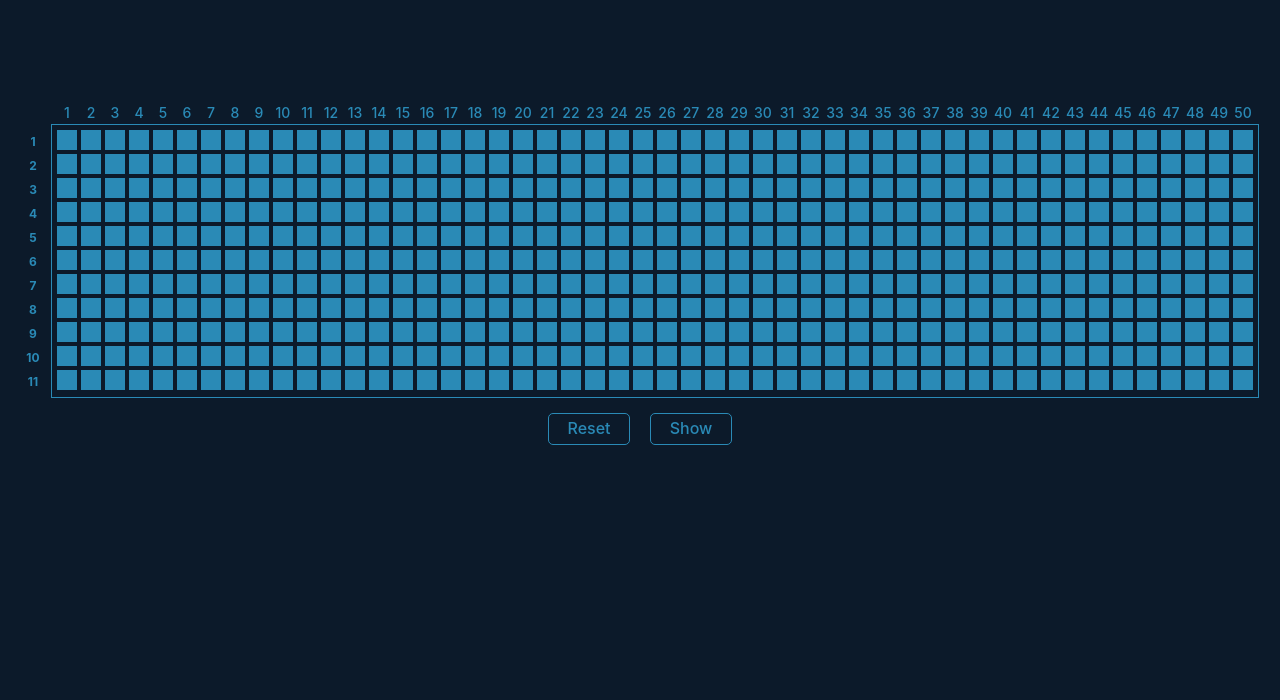
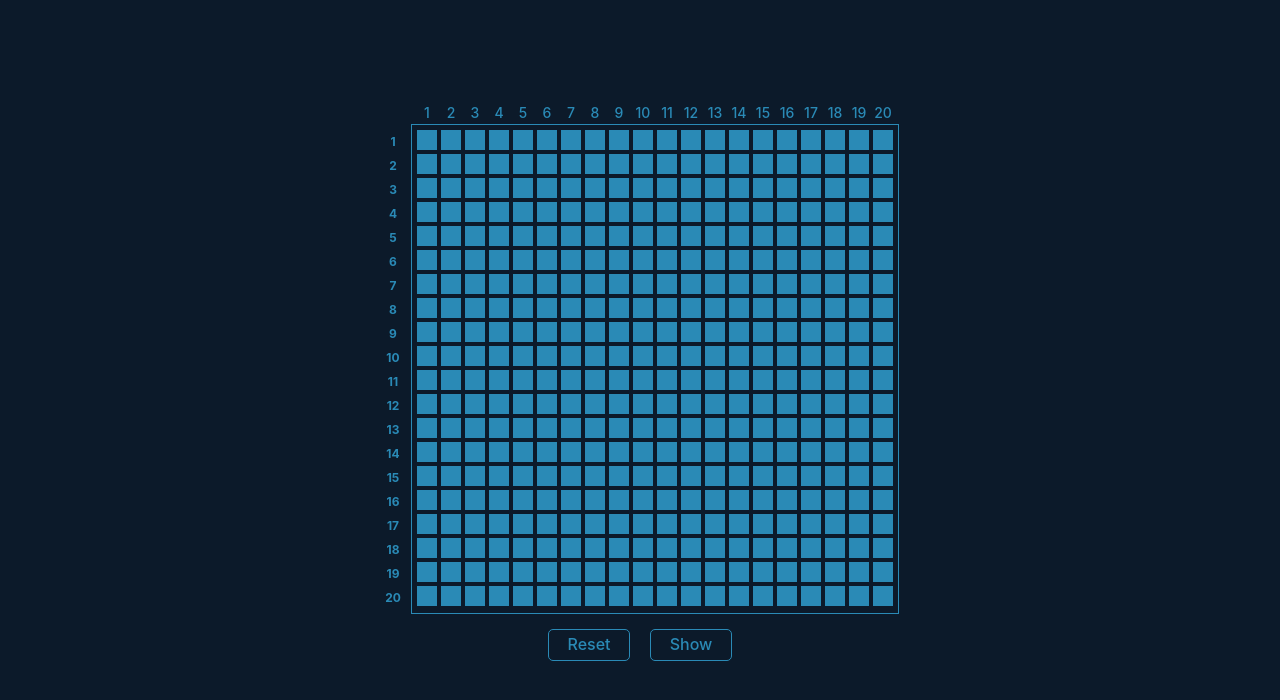
Before and after one commit to knighttkey/pixel-paint, a React (Vite) app: page / in a window 1280 px wide. Shown: the top 700 px of the page. Built offline with nearby package versions, Linux system fonts and the light colour scheme.

Commit message:
modify touch event

```diff
--- a/src/App.css
+++ b/src/App.css
@@ -3,6 +3,7 @@
   width: 100vw;
   height: 100vh;
   background-color: #0c1a2a;
+  touch-action: none;
 }
 
 .App-logo {
--- a/src/components/Schedule.tsx
+++ b/src/components/Schedule.tsx
@@ -11,15 +11,18 @@ type DragPoint = {
 interface ClickEventTarget extends EventTarget {
   id: string;
 }
+interface TouchEventTarget extends EventTarget {
+  id: string;
+}
 
 export default () => {
   const wrapRef = useRef<HTMLDivElement>(null);
   const [lastPoint, setLastPoint] = useState<DragPoint>();
   const [list, setList] = useState<string[]>([]);
   const [showText, setShowText] = useState<boolean>(false);
-  console.log("list", list);
+  // console.log("list", list);
 
-  const cancelDefault = (e: DragEvent) => {
+  const cancelDefault = (e: DragEvent | React.TouchEvent) => {
     e.preventDefault();
     e.stopPropagation();
     return false;
@@ -31,8 +34,8 @@ export default () => {
     cancelDefault(e);
   };
 
-  const allList = new Array(50).fill(0).map((item, key) => {
-    return new Array(11).fill(0).map((key) => {
+  const allList = new Array(20).fill(0).map((item, key) => {
+    return new Array(20).fill(0).map((key) => {
       return key + 1;
     });
   });
@@ -51,17 +54,21 @@ export default () => {
 
   //框選選取
   const moveStart = (
-    e: DragEvent,
+    // e: DragEvent| React.TouchEvent,
+    e: any,
     accordingX: number,
     accordingY: number,
     eventType: string
   ) => {
     e.stopPropagation();
-    if (eventType === "dragstart") {
+    if(eventType === "dragstart") {
+      // if (e instanceof DragEvent && e.dataTransfer) {
           e.dataTransfer.effectAllowed = "move";
           var img = new Image();
           img.src = "./images/transparent.png";
           e.dataTransfer.setDragImage(img, 0, 0);
+      // }
+
     }
     if (!wrapRef.current) return;
     const parentRect = wrapRef.current.getBoundingClientRect();
@@ -78,7 +85,16 @@ export default () => {
     selectAreaEle.dataset.patchY = rectPatchY.toString();
   };
 
-  const move = (e: DragEvent, accordingX: number, accordingY: number) => {
+  // const touchOver = (eventTarget:TouchEventTarget) => {
+  //   console.log('eventTarget.id', eventTarget.id)
+  //   if(eventTarget) {
+  //     tempList.push(eventTarget.id);
+  //     console.log('tempList', tempList)
+  //     setList(R.uniq(tempList));
+  //   }
+  // }
+
+  const move = (e: DragEvent | React.TouchEvent, accordingX: number, accordingY: number, eventType: string) => {
     if (!accordingX && !accordingY) return;
     if (!wrapRef.current) return;
     const parentRect = wrapRef.current.getBoundingClientRect();
@@ -106,6 +122,19 @@ export default () => {
       let moveX = dragPositionX - Number(patchX);
       let moveY = dragPositionY - Number(patchY);
 
+
+      let direction = "";
+        if (moveX > 0 && moveY > 0) {
+          direction = "x+y+";
+        } else if (moveX > 0 && moveY < 0) {
+          direction = "x+y-";
+        } else if (moveX < 0 && moveY > 0) {
+          direction = "x-y+";
+        } else if (moveX < 0 && moveY < 0) {
+          direction = "x-y-";
+        }
+
+
       if (moveX < 0) {
         targetEle.style.left = "unset";
         targetEle.style.right = parentRect.width - Number(patchX) + "px";
@@ -129,13 +158,23 @@ export default () => {
       }
 
       targetEle.style.width = Math.abs(moveX) + "px";
+      // targetEle.style.height = Math.abs(moveY) + "px";
       targetEle.style.height = Math.abs(moveY) + "px";
+
+      //---------------------------------------------------------------------------
+      detectBeSelect(
+        { x: Number(patchX), y: Number(patchY) },
+        { x: dragPositionX, y: dragPositionY },
+        parentRect,
+        direction,
+        eventType
+      );
     }
 
     setLastPoint({ x: dragPositionX, y: dragPositionY });
   };
 
-  const moveEnd = (e: DragEvent) => {
+  const moveEnd = (e: DragEvent | React.TouchEvent) => {
       cancelDefault(e);
       let targetEle = document.getElementById("selectArea");
       if (targetEle) {
@@ -145,22 +184,22 @@ export default () => {
           const patchY = targetEle.dataset.patchY;
           let moveX = lastPoint.x - Number(patchX);
           let moveY = lastPoint.y - Number(patchY);
-        let direction = "";
-        if (moveX > 0 && moveY > 0) {
-          direction = "x+y+";
-        } else if (moveX > 0 && moveY < 0) {
-          direction = "x+y-";
-        } else if (moveX < 0 && moveY > 0) {
-          direction = "x-y+";
-        } else if (moveX < 0 && moveY < 0) {
-          direction = "x-y-";
-        }
-        detectBeSelect(
-          { x: Number(patchX), y: Number(patchY) },
-          { x: lastPoint.x, y: lastPoint.y },
-          parentRect,
-          direction
-        );
+          // let direction = "";
+          // if (moveX > 0 && moveY > 0) {
+          //   direction = "x+y+";
+          // } else if (moveX > 0 && moveY < 0) {
+          //   direction = "x+y-";
+          // } else if (moveX < 0 && moveY > 0) {
+          //   direction = "x-y+";
+          // } else if (moveX < 0 && moveY < 0) {
+          //   direction = "x-y-";
+          // }
+          // detectBeSelect(
+          //   { x: Number(patchX), y: Number(patchY) },
+          //   { x: lastPoint.x, y: lastPoint.y },
+          //   parentRect,
+          //   direction
+          // );
           if (targetEle) {
             targetEle.remove();
             targetEle.dataset.patchX = "";
@@ -175,9 +214,11 @@ export default () => {
     startPoint: DragPoint,
     lastPoint: DragPoint,
     parentRect: DOMRect,
-    direction: string
+    direction: string,
+    eventType: string
     ) => {
       let cubeList = [...document.querySelectorAll(".cube")];
+      console.log('lastPoint', lastPoint)
 
     cubeList.forEach((cubeItem, cubeIndex) => {
       let cubeRect = cubeItem.getBoundingClientRect();
@@ -296,6 +337,7 @@ export default () => {
                     id: `cube_${key + 1}-${cubeKey + 1}`
                   })
                 }
+                // onTouchMove={(e)=>touchOver({...e.target, id: `cube_${key + 1}-${cubeKey + 1}`})}
               ></div>
             );
           })}
@@ -492,16 +534,16 @@ export default () => {
     "cube_47-10"
   ];
 
-  useEffect(() => {
-    if (showText) {
-      worldNekoDay.forEach((item, key) => {
-        setTimeout(() => {
-          tempList.push(item);
-          setList([...tempList]);
-        }, 100 * key);
-      });
-    }
-  }, [showText]);
+  // useEffect(() => {
+  //   if (showText) {
+  //     worldNekoDay.forEach((item, key) => {
+  //       setTimeout(() => {
+  //         tempList.push(item);
+  //         setList([...tempList]);
+  //       }, 100 * key);
+  //     });
+  //   }
+  // }, [showText]);
 
   const show = () => {
     setShowText(true);
@@ -517,8 +559,11 @@ export default () => {
           onDragEnter={(e) => cancelDefault(e)}
           onDragOver={(e) => dragover(e)}
           onDragStart={(e) => moveStart(e, e.clientX, e.clientY, e.type)}
-          onDrag={(e) => move(e, e.clientX, e.clientY)}
+          onDrag={(e) => move(e, e.clientX, e.clientY,  e.type)}
           onDragEnd={(e) => moveEnd(e)}
+          onTouchStart={e => moveStart(e, e.touches[0].clientX, e.touches[0].clientY, e.type)}
+          onTouchMove={e => move(e, e.touches[0].clientX, e.touches[0].clientY,  e.type)}
+          onTouchEnd={e => moveEnd(e)}
           draggable={true}
           ref={wrapRef}
         >
--- a/src/styles/Schedule.scss
+++ b/src/styles/Schedule.scss
@@ -5,6 +5,10 @@
   align-items: center;
   flex-direction: column;
   padding-top: 100px;
+  @media screen and (max-width: 1920px) {
+
+      width: calc(var(--main-width) / 1920);
+  }
   .schedule_header {
     display: flex;
     justify-content: flex-start;
@@ -70,6 +74,7 @@
       #selectArea {
         position: absolute;
         background-color: rgba(0, 0, 0, 0.5);
+        opacity: 0;
       }
     }
   }
--- a/vite.config.ts
+++ b/vite.config.ts
@@ -3,5 +3,10 @@ import react from '@vitejs/plugin-react'
 
 // https://vitejs.dev/config/
 export default defineConfig({
-  plugins: [react()]
+  plugins: [react()],
+  base: './',
+  server: {
+    host: '0.0.0.0',
+    port: 9900,
+  },
 })
```
Lines whose indentation alone changed are shown as unchanged.
